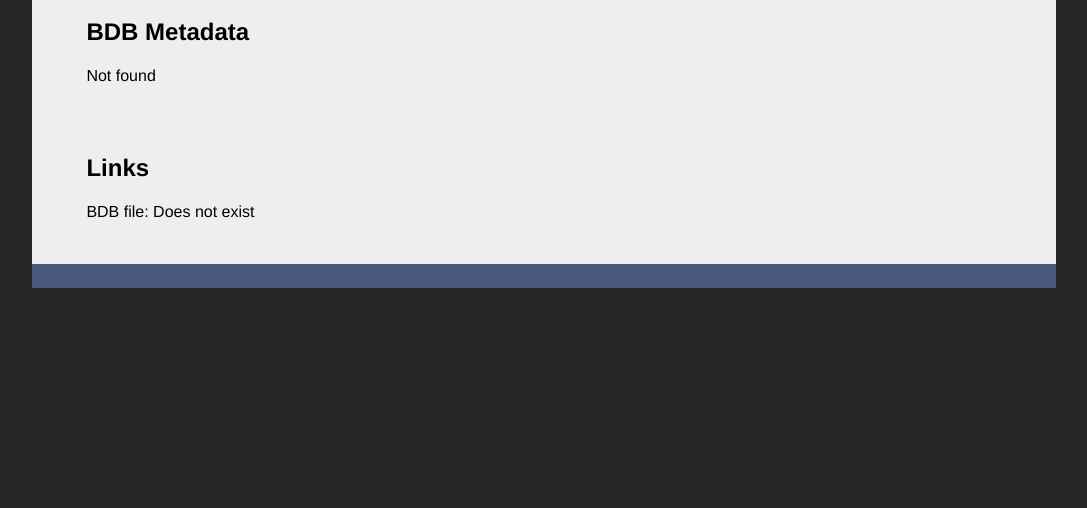
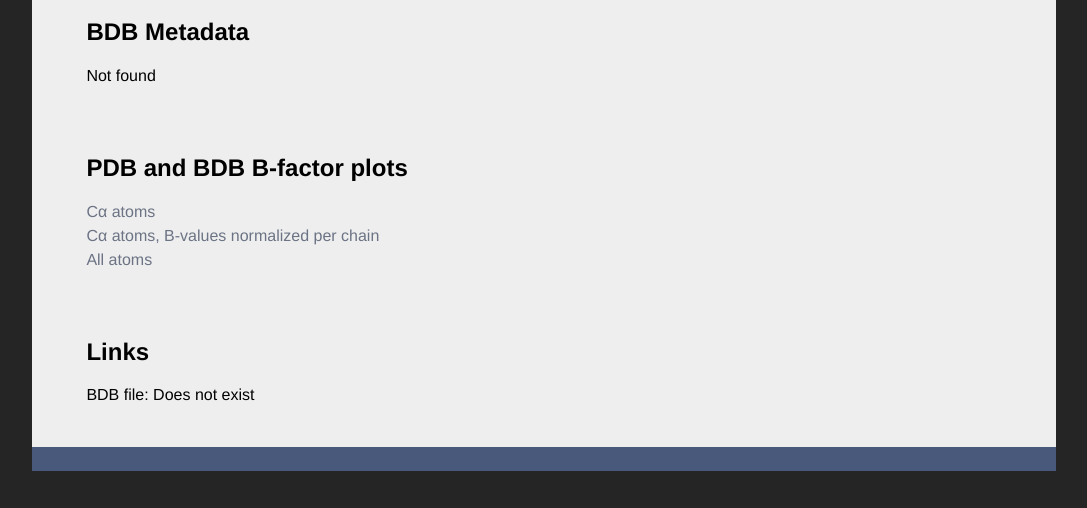
Before and after one commit to cmbi/bdb-web, a Python web app: template bdb_web/templates/bdb.html in a window 1280 px wide. Shown: the part 97-605 px from the top of the page, without its empty margins (96-1183 px from the left). Run offline with Jinja, Linux system fonts and the light colour scheme; the template is opened without the code that fills it, so the values that code supplies are empty; some libraries are stand-ins or nearby versions.

Commit message:
Add B-factor plots to bdb template (Fix #14)

```diff
--- a/bdb_web/b_plot.py
+++ b/bdb_web/b_plot.py
@@ -90,7 +90,7 @@ def show(pdb_id, ca=True, norm=False):
         b_line, = ax.plot(b_fac_blot, color='#49597C', ls='-', lw=2)
         ax.legend(('pdb', 'bdb'))
     else:
-        ax.legend('pdb')
+        ax.legend(('pdb'))
 
     # Collapse the labels and indices
     # sub_bp = [bp[i] for i in b_ind_p]
--- a/bdb_web/templates/bdb.html
+++ b/bdb_web/templates/bdb.html
@@ -230,6 +230,18 @@ Not found
 </br>
 </br>
 </br>
+<h2>PDB and BDB B-factor plots</h2>
+<a href="{{ url_for("bplot_ca", pdb_id=bdb_metadata["pdb_id"]) }}">
+  C&alpha; atoms</a>
+</br>
+<a href="{{ url_for("bplot_ca_norm", pdb_id=bdb_metadata["pdb_id"]) }}">
+  C&alpha; atoms, B-values normalized per chain</a>
+</br>
+<a href="{{ url_for("bplot", pdb_id=bdb_metadata["pdb_id"]) }}">
+  All atoms</a>
+</br>
+</br>
+</br>
 <h2>Links</h2>
 
 <span>BDB file:</span>
```
